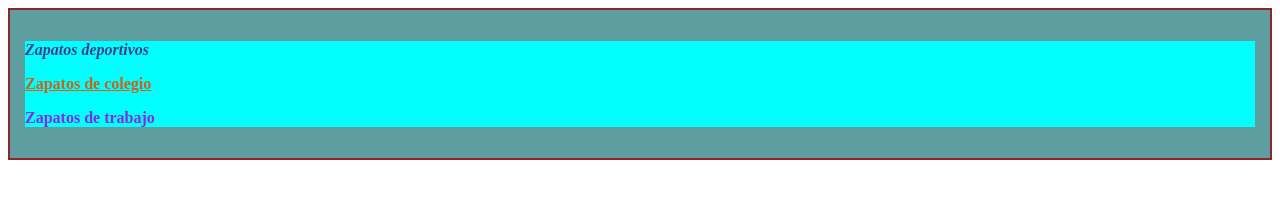
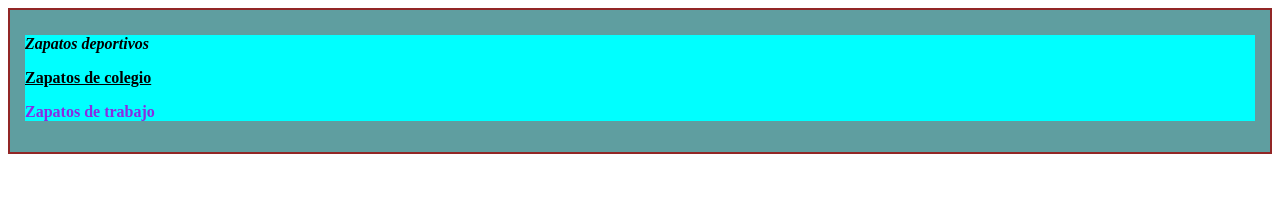
Before and after one commit to SebasPatino/Punto-C-BEM, a plain HTML site: page index.html in a window 1280 px wide. Drawn offline with Linux system fonts and the light colour scheme.

Commit message:
Ultimo commit

```diff
--- a/index.html
+++ b/index.html
@@ -10,9 +10,9 @@
     <main>
         <div class="closet">
             <div class="closet__shoes">
-                <p class="closet__shoes--sports">Zapatos deportivos</p>
-                <p class="closet__shoes--school">Zapatos de colegio</p>
-                <p class="closet__shoes--work">Zapatos de trabajo</p>
+                <p class="closet__shoes closet__shoes--font">Zapatos deportivos</p>
+                <p class="closet__shoes closet__shoes--text">Zapatos de colegio</p>
+                <p class="closet__shoes closet__shoes--color">Zapatos de trabajo</p>
             </div>
         </div>
     </main>
--- a/style.css
+++ b/style.css
@@ -1,27 +1,28 @@
+/**Estilo general para el contenedor closet**/
 .closet {
     border: 2px solid rgb(146, 38, 38);
     padding: 15px;
     background-color: cadetblue;
 }
 
+/**Estilo para los zapatos dentro del closet**/
 .closet__shoes {
     margin-top: 10px;
     background-color: aqua;
+    font-weight: bold;
 }
 
-.closet__shoes--sports {
-    font-weight: bold;
-    color: darkslateblue;
-    font-style: italic; /*se le aplicó un estilo distinto*/
+/**Estilo adicional para los zapatos: fuente en cursiva**/
+.closet__shoes--font {
+    font-style: italic;
 }
 
-.closet__shoes--school {
-    font-weight: bold;
-    color: rgb(207, 96, 22);
-    text-decoration: underline;  /*se le aplicó un estilo distinto*/
+/**Estilo adicional para los zapatos: subrayado**/
+.closet__shoes--text {
+    text-decoration: underline;
 }
 
-.closet__shoes--work {
-    font-weight: bold;
+/**Estilo adicional para los zapatos: color del texto**/
+.closet__shoes--color {
     color: blueviolet;
 }
```
